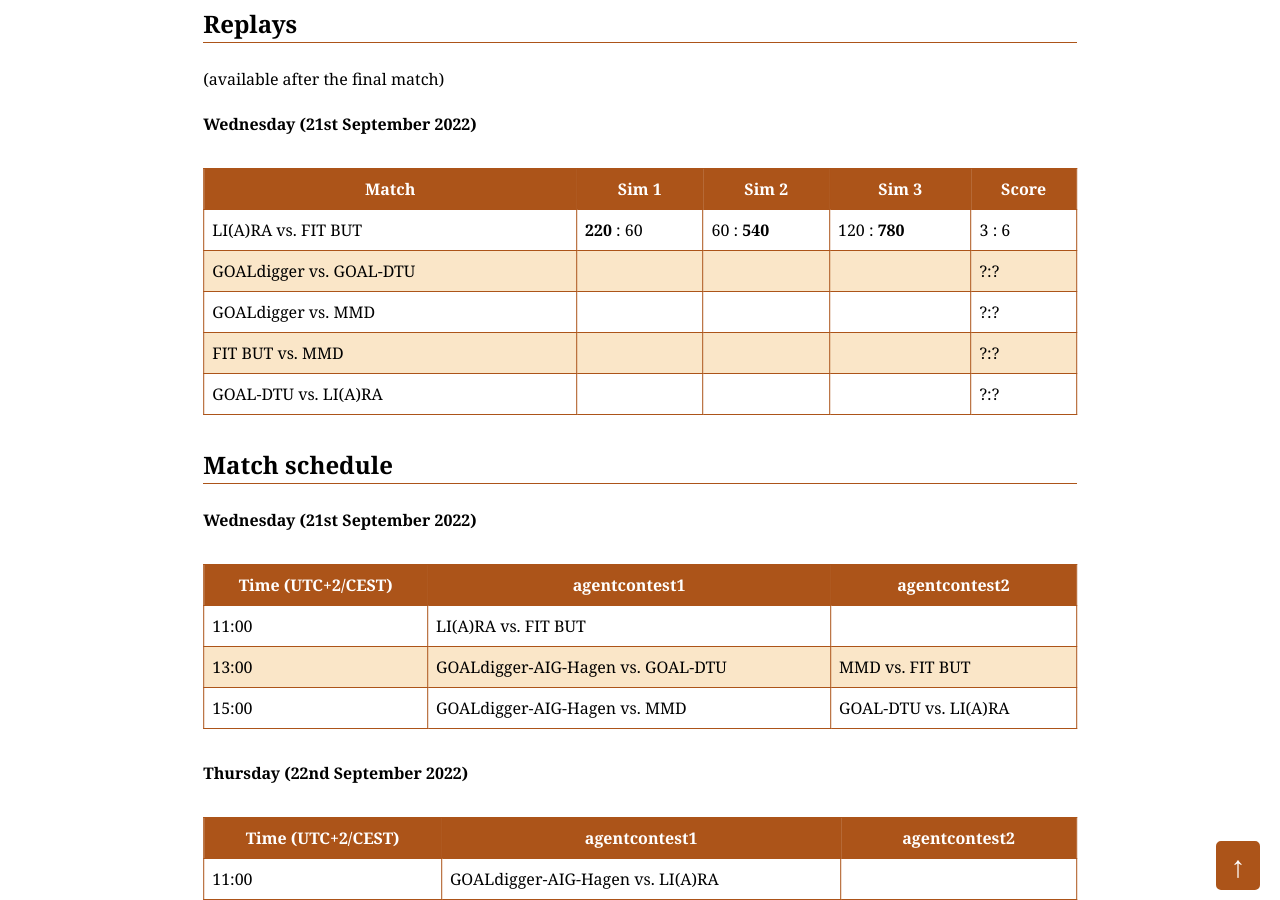
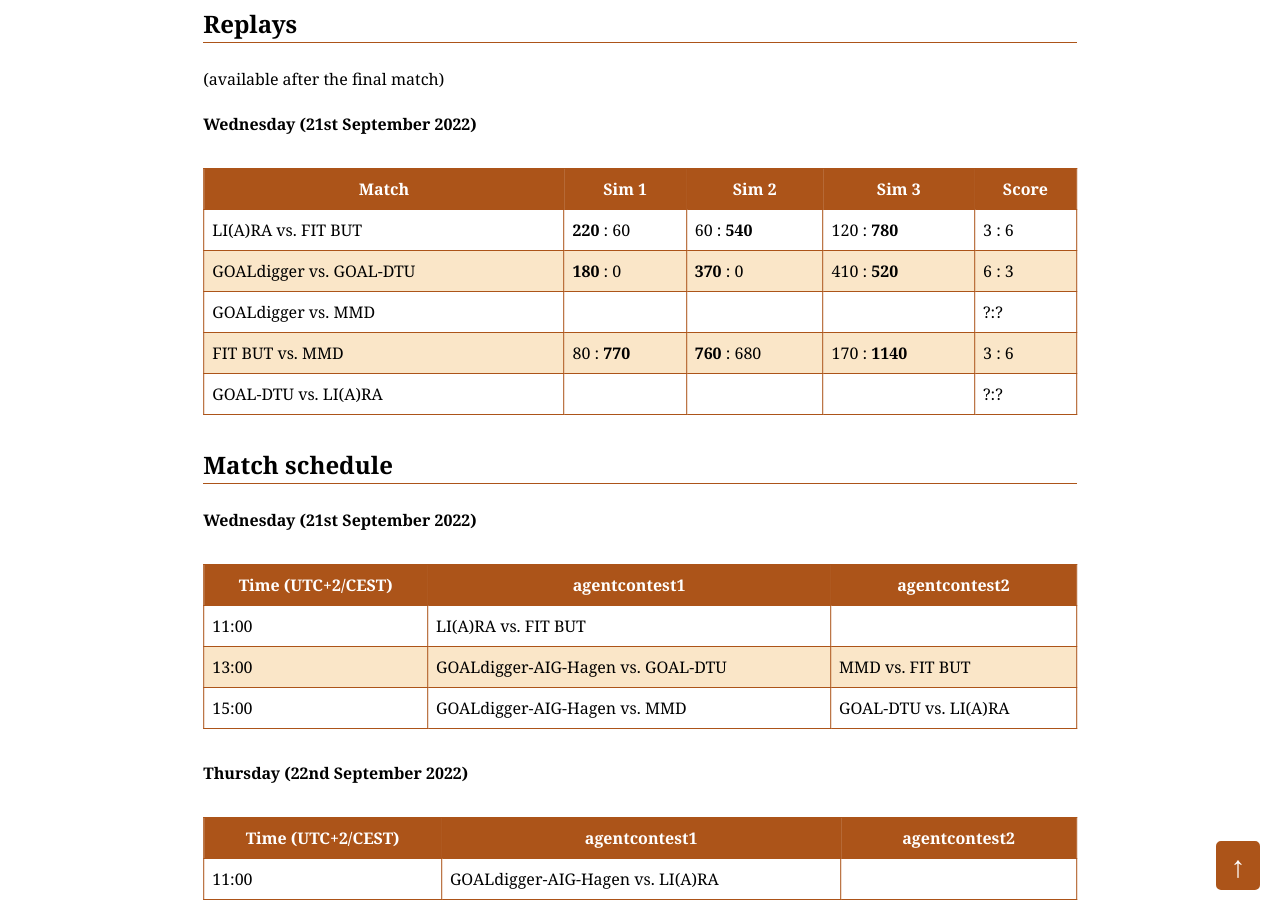
Before and after one commit to agentcontest/agentcontest.github.io, a Jekyll site: the page built from 2022/index.md, in a window 1280 px wide and 900 px high, scrolled down 1384 px. Built offline with Jekyll 4.4.1, drawn with Linux system fonts in a browser that asks for light colours.

Commit message:
update scores

```diff
--- a/2022/index.md
+++ b/2022/index.md
@@ -38,9 +38,9 @@ Placement | Team | Total Score | Sources
 Match | Sim 1 | Sim 2 | Sim 3 | Score
 --- | --- | --- | --- | ---
 LI(A)RA vs. FIT BUT | **220**&nbsp;:&nbsp;60 | 60&nbsp;:&nbsp;**540** | 120&nbsp;:&nbsp;**780** | 3&nbsp;:&nbsp;6
-GOALdigger vs. GOAL-DTU | | | | ?:?
+GOALdigger vs. GOAL-DTU | **180**&nbsp;:&nbsp;0 | **370**&nbsp;:&nbsp;0 | 410&nbsp;:&nbsp;**520** | 6&nbsp;:&nbsp;3
 GOALdigger vs. MMD | | | | ?:?
-FIT BUT vs. MMD | | | | ?:?
+FIT BUT vs. MMD | 80&nbsp;:&nbsp;**770** | **760**&nbsp;:&nbsp;680 | 170&nbsp;:&nbsp;**1140** | 3&nbsp;:&nbsp;6
 GOAL-DTU vs. LI(A)RA | | | | ?:?
 
 
```
